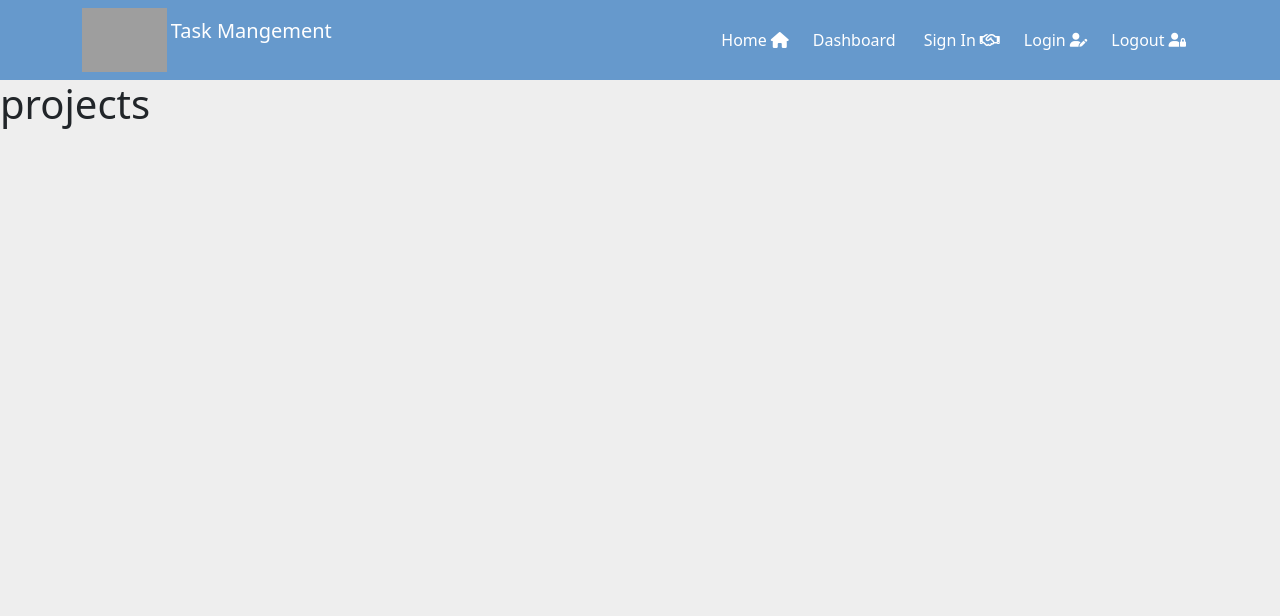
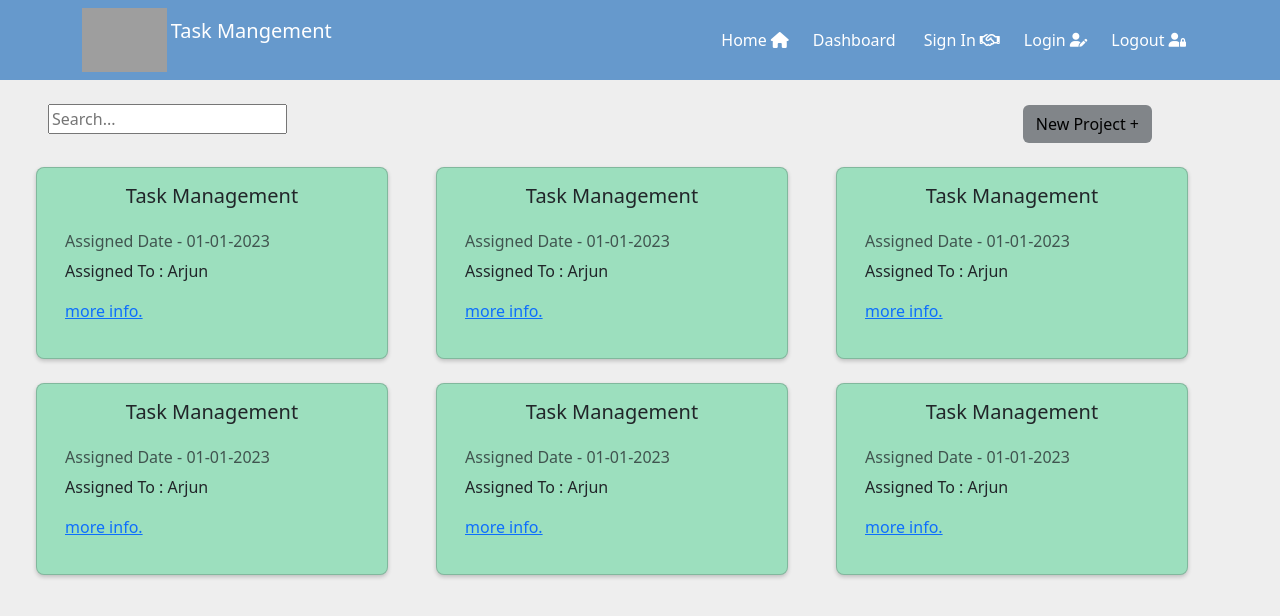
Before and after one commit to Naina012/backened-tms, a React (Create React App) app: page /projects in a window 1280 px wide. Shown: the top 616 px of the page. Built offline with nearby package versions, Linux system fonts and the light colour scheme; grey boxes are pictures that could not be loaded.

Commit message:
project section implementation

```diff
--- a/src/components/screens/dashboard/dashboard.js
+++ b/src/components/screens/dashboard/dashboard.js
@@ -9,11 +9,11 @@ const Dashboard = () => {
   const dataPerPage = 5;
   const data = [
     { id: 1, name: 'Sujeet Ojha', email: 'ojhasujeet2002@gmail.com', city: 'Mohali', phone: 8969665580 },
-    { id: 1, name: 'Sujeet Ojha', email: 'ojhasujeet2002@gmail.com', city: 'Mohali', phone: 8969665580 },
-    { id: 1, name: 'Sujeet Ojha', email: 'ojhasujeet2002@gmail.com', city: 'Mohali', phone: 8969665580 },
-    { id: 1, name: 'Sujeet Ojha', email: 'ojhasujeet2002@gmail.com', city: 'Mohali', phone: 8969665580 },
-    { id: 1, name: 'Sujeet Ojha', email: 'ojhasujeet2002@gmail.com', city: 'Mohali', phone: 8969665580 },
-    { id: 1, name: 'Sujeet Ojha', email: 'ojhasujeet2002@gmail.com', city: 'Mohali', phone: 8969665580 },
+    { id: 2, name: 'Parul', email: 'parul2002@gmail.com', city: 'Mohali', phone: 8969665580 },
+    { id: 3, name: 'Arjun', email: 'ojhasujeet2002@gmail.com', city: 'Mohali', phone: 8969665580 },
+    { id: 4, name: 'Naina', email: 'ojhasujeet2002@gmail.com', city: 'Mohali', phone: 8969665580 },
+    { id: 5, name: 'Sujeet Ojha', email: 'ojhasujeet2002@gmail.com', city: 'Mohali', phone: 8969665580 },
+    { id: 6, name: 'parul', email: 'ojhasujeet2002@gmail.com', city: 'Mohali', phone: 8969665580 },
 
   ];
 
@@ -92,6 +92,13 @@ const DashboardStyle = styled.div`
 .tableContent{
   width:95%;
 }
+
+table tr{
+  opacity:0.6;
+}
+table tr:hover{
+  opacity:1;
+}
 @media screen and (max-width:600px){
  .Dashboard{
   position:fixed;
--- a/src/components/screens/projects/projects.js
+++ b/src/components/screens/projects/projects.js
@@ -1,9 +1,110 @@
 import React from 'react'
+import styled from "styled-components"
+
 
 const projects = () => {
+
+  const projectData = [
+    {
+      name: "Task Management",
+      assignDate: "01-01-2023",
+      assignedTo: "Arjun"
+    },
+    {
+      name: "Task Management",
+      assignDate: "01-01-2023",
+      assignedTo: "Arjun"
+    },
+    {
+      name: "Task Management",
+      assignDate: "01-01-2023",
+      assignedTo: "Arjun"
+    },
+    {
+      name: "Task Management",
+      assignDate: "01-01-2023",
+      assignedTo: "Arjun"
+    },
+    {
+      name: "Task Management",
+      assignDate: "01-01-2023",
+      assignedTo: "Arjun"
+    },
+
+    {
+      name: "Task Management",
+      assignDate: "01-01-2023",
+      assignedTo: "Arjun"
+    },
+
+  ];
   return (
-    <h1>projects</h1>
+    <CardStyle>
+      <div>
+        {/* <div className="search ms-4" style={{ margin: '10px 10px' }}> */}
+        <div className="top d-flex justify-content-between">
+        <div className="search ms-5 mt-4" >
+          <input type="text" placeholder="Search..." />
+
+        </div>
+        <div className='add '>
+        <button type="button" class="btn ">New Project +</button>
+       {/* <IoPlaySkipBackCircle/> */}
+
+        </div>
+        </div>
+        <div className=" row">
+          {projectData.map((project, index) => (
+            <div class="cardhover card ms-5 mt-4  " style={{ width: " 22rem", height: "12rem" }}>
+              <div class="card-body">
+                <h5 class="card-title text-center">{project.name}</h5>
+                <h6 class="card-subtitle mt-4 mb-2 text-body-secondary">Assigned Date - {project.assignDate}</h6>
+                <p class="card-text">Assigned To : {project.assignedTo}</p>
+                <a href="*" class="card-link">more info.</a>
+
+              </div>
+            </div>
+          ))}
+        </div>
+
+
+      </div>
+    </CardStyle>
+
   )
 }
 
 export default projects
+
+const CardStyle = styled.div`
+.card{
+  background-color:#9CDFBE;
+}
+.add{
+  display:flex;
+  justify-content:flex-end;
+  margin-right:10%;
+  margin-top:2%;
+  .btn{
+    background-color:#818589;
+    color:black;
+  }
+}
+
+.cardhover{
+
+    max-width: 100%;
+    height: auto;
+    border-radius: 8px;
+    box-shadow: 0 2px 4px rgba(0, 0, 0, 0.2);
+    transition: transform 0.3s ease;
+    cursor: pointer;
+  }
+
+  .cardhover:hover {
+    transform: scale(1.1);
+  }
+
+`
+
+//#9CDFBE
```
